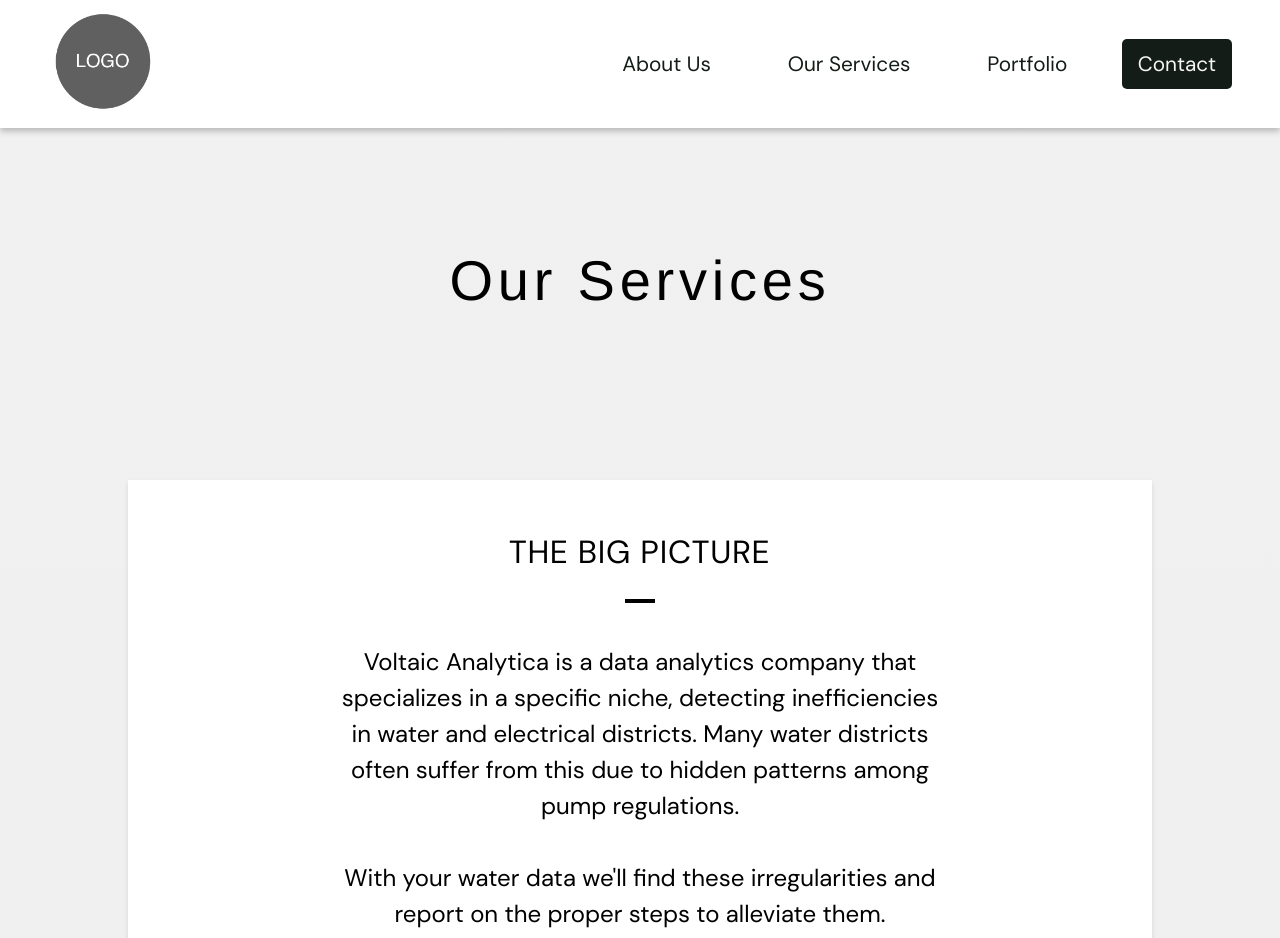
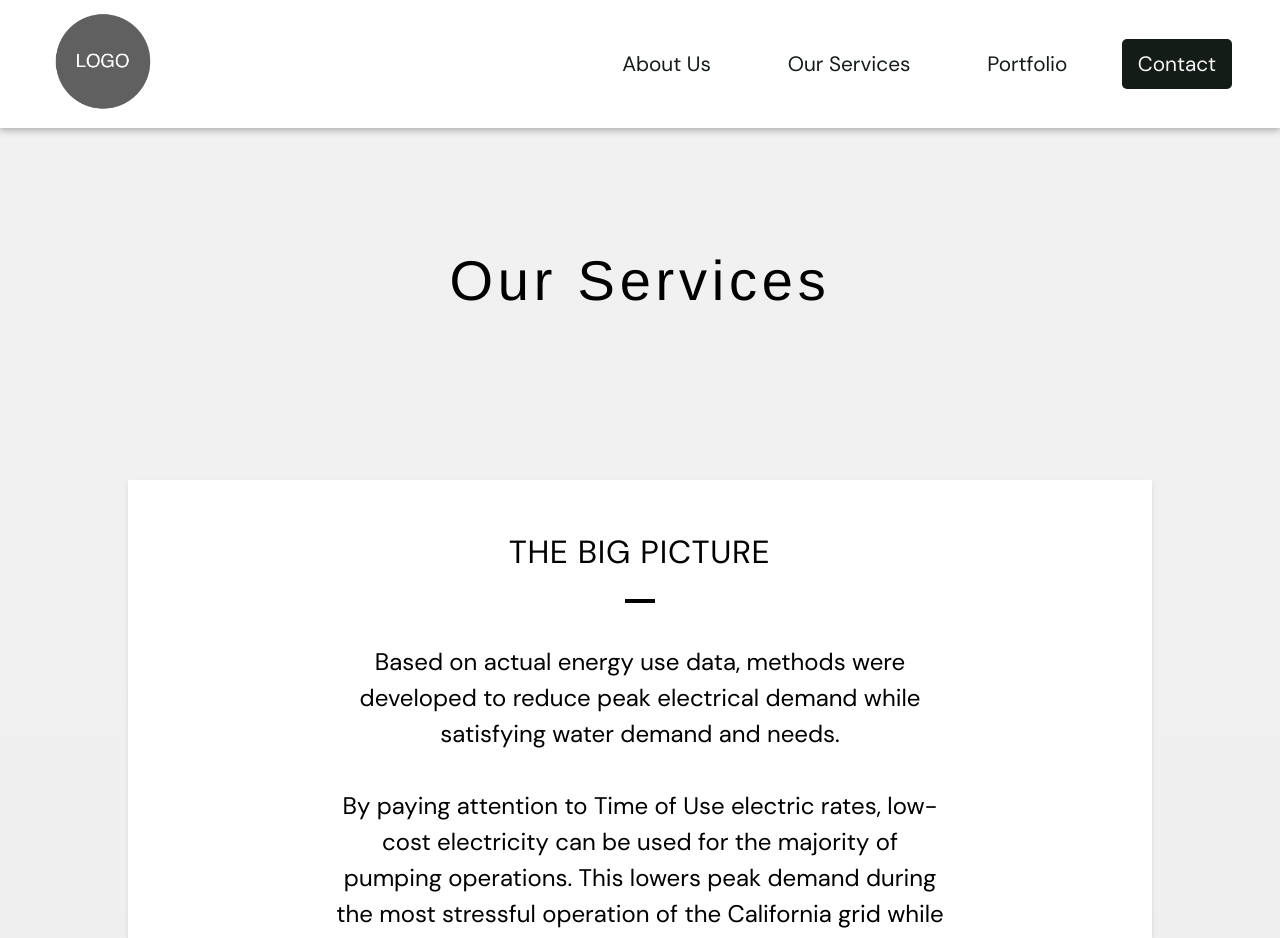
Before and after one commit to wangaj4/voltaic, a React (Create React App) app: page /services in a window 1280 px wide. Shown: the top 938 px of the page. Built offline with nearby package versions, Linux system fonts and the light colour scheme.

Commit message:
beginning react leaflet

```diff
--- a/package.json
+++ b/package.json
@@ -9,9 +9,13 @@
     "aos": "^2.3.4",
     "aws-sdk": "^2.1590.0",
     "http-server": "^14.1.1",
+    "leaflet": "^1.9.4",
+    "leaflet.markercluster": "^1.4.1",
     "react": "^18.2.0",
     "react-bootstrap": "^2.10.1",
     "react-dom": "^18.2.0",
+    "react-leaflet": "^4.2.1",
+    "react-leaflet-markercluster": "3.0.0-rc1",
     "react-router-dom": "^6.22.3",
     "react-scripts": "5.0.1",
     "web-vitals": "^2.1.4"
--- a/src/Home.js
+++ b/src/Home.js
@@ -18,7 +18,7 @@
 
 let clients = ["Western Municipal", "Glendale Water and Power", "Cucamonga Valley Water"]
 
-let clientDescriptions = ["Western Municipal Water District consists of several individual sites, each addressed separately by our analytics methods. Oleander, Bergamot, and Holcomb are some locations/sites that began saving 19 to 32% on their pump costs after our recommendations were implemented by the district. WMWD is one of our most recent partners.",
+let clientDescriptions = ["Western Municipal Water District consists of several individual sites, each addressed separately by our analytics methods. Holcomb is one such site, which began saving an average of 46% over 12 months on their pump costs after our recommendations were implemented by the district. WMWD is one of our most recent partners.",
                             "Glendale Water and Power is a water utility company we've served in the past, saving them up to 40% in their individual water districts. dolore magna aliqua. Ut enim ad minim veniam, quis nostrud exercitation ullamco laboris nisi ut aliquip. ex ea commodo consequat. Duis aute irure dolor in reprehenderit in voluptate velit esse cillum dolore eu fugiat nulla pariatur.",
                             "Cucamonga Valley Water District is sit amet, consectetur adipiscing elit, sed do eiusmod tempor incididunt ut labore et dolore magna aliqua. Ut enim ad minim veniam, quis nostrud exercitation ullamco laboris nisi ut aliquip. ex ea commodo consequat. Duis aute irure dolor in reprehenderit in voluptate velit esse cillum dolore eu fugiat nulla pariatur."]
 
--- a/src/Portfolio.css
+++ b/src/Portfolio.css
@@ -0,0 +1,3 @@
+.markercluster-map {
+    height: 90vh;
+  }
--- a/src/Portfolio.js
+++ b/src/Portfolio.js
@@ -30,7 +30,7 @@
                 <div className={"centerText"}>
                     Our team at Voltaic Analytica is dedicated to providing reliable analysis guaranteed to cut down unnecessary costs.
                     <br/><br/>
-                    Below are examples of past water districts we've served and saved money for, ranging from 15% to 47% cost reductions.
+                    Below are examples of past water districts we've served and saved money for, ranging from 15% to 46% cost reductions.
                 </div>
                 <div className='spacer2'/>
             </div>
--- a/src/Portfolioselect.js
+++ b/src/Portfolioselect.js
@@ -5,9 +5,20 @@
 import { Nav } from 'react-bootstrap';
 import { Link } from 'react-router-dom';
 
+import { MapContainer, TileLayer, Marker, Popup } from 'react-leaflet';
+import { Icon, divIcon, point } from "leaflet";
+import "leaflet/dist/leaflet.css"
+
+
+const customIcon = new Icon({
+    iconUrl: "https://cdn-icons-png.flaticon.com/512/447/447031.png",
+    iconSize: [38, 38] // size of the icon
+  });
 
 
 function Portfolioselect(){
+
+    const position = [33.9806, -117.3755]
 
 
     return (
@@ -30,6 +41,26 @@
                     site5
                 </Nav.Link>
             </div>
+            <div className='clearBanner'>
+                <MapContainer className="markercluster-map" center={position} zoom={9}
+                zoomControl={false}
+                scrollWheelZoom={false}
+                doubleClickZoom={false}
+                touchZoom={false}
+                boxZoom={false}
+                dragging={false}>
+                    <TileLayer
+                        url="https://{s}.tile.openstreetmap.org/{z}/{x}/{y}.png"
+                        attribution='&copy; <a href="http://osm.org/copyright">OpenStreetMap</a> contributors'
+                    />
+                    <Marker position={position}  icon={customIcon}>
+                        <Popup>
+                            Yo it's Riverside
+                        </Popup>
+                    </Marker>
+                </MapContainer>
+            </div>
+
         </Fragment>
 
 
--- a/src/Services.js
+++ b/src/Services.js
@@ -29,10 +29,19 @@
                 </div>
                 <div className={"separateBar"}/>
                 <div className={"centerText"}>
-                    Voltaic Analytica is a data analytics company that specializes in a specific niche, detecting inefficiencies in water and electrical districts. Many water districts often
-                    suffer from this due to hidden patterns among pump regulations.
+                Based on
+                actual energy use data, methods were
+                developed to reduce peak electrical demand
+                while satisfying water demand and needs.
+
                     <br/><br/>
-                    With your water data we'll find these irregularities and report on the proper steps to alleviate them.
+                By paying attention to
+                Time of Use electric rates, low-cost
+                electricity can be used for the majority of
+                pumping operations. This lowers peak
+                demand during the most stressful operation
+                of the California grid while saving pumping
+                energy cost.
                 </div>
                 <div className='spacer2'/>
             </div>
--- a/src/main.css
+++ b/src/main.css
@@ -35,6 +35,11 @@
     height:100%;
 
 }
+
+.leaflet-container {
+    width: 100%;
+    height: 60vh;
+    }
 
 .testSpace{
     min-height:9rem;
```
Also changed, not shown: 1 other file (tests, documents, lock files or other folders).
